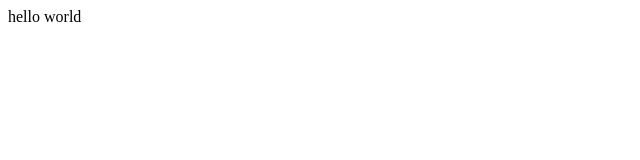
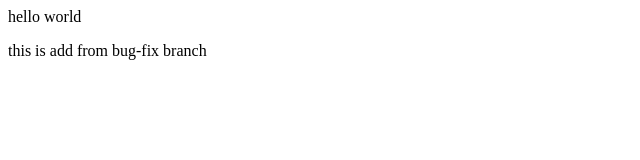
Before and after one commit to adilshaikh4064/gitTutorial, a plain HTML site: page index.html in a window 1280 px wide. Shown: the whole page, without its empty margins (0-640 px from the left). Drawn offline with Linux system fonts and the light colour scheme.

Commit message:
text added to index.html

```diff
--- a/index.html
+++ b/index.html
@@ -1 +1,3 @@
 <p> hello world </p>
+
+<p>this is add from bug-fix branch</p>
```
